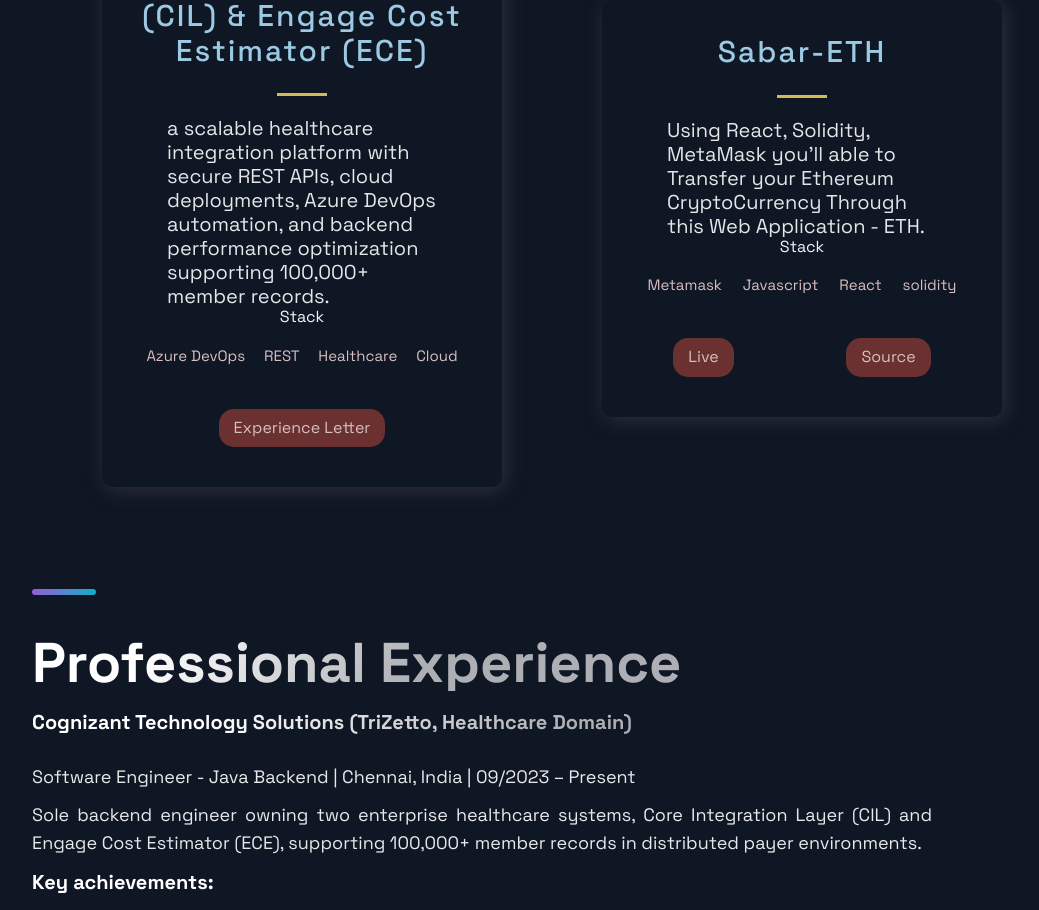
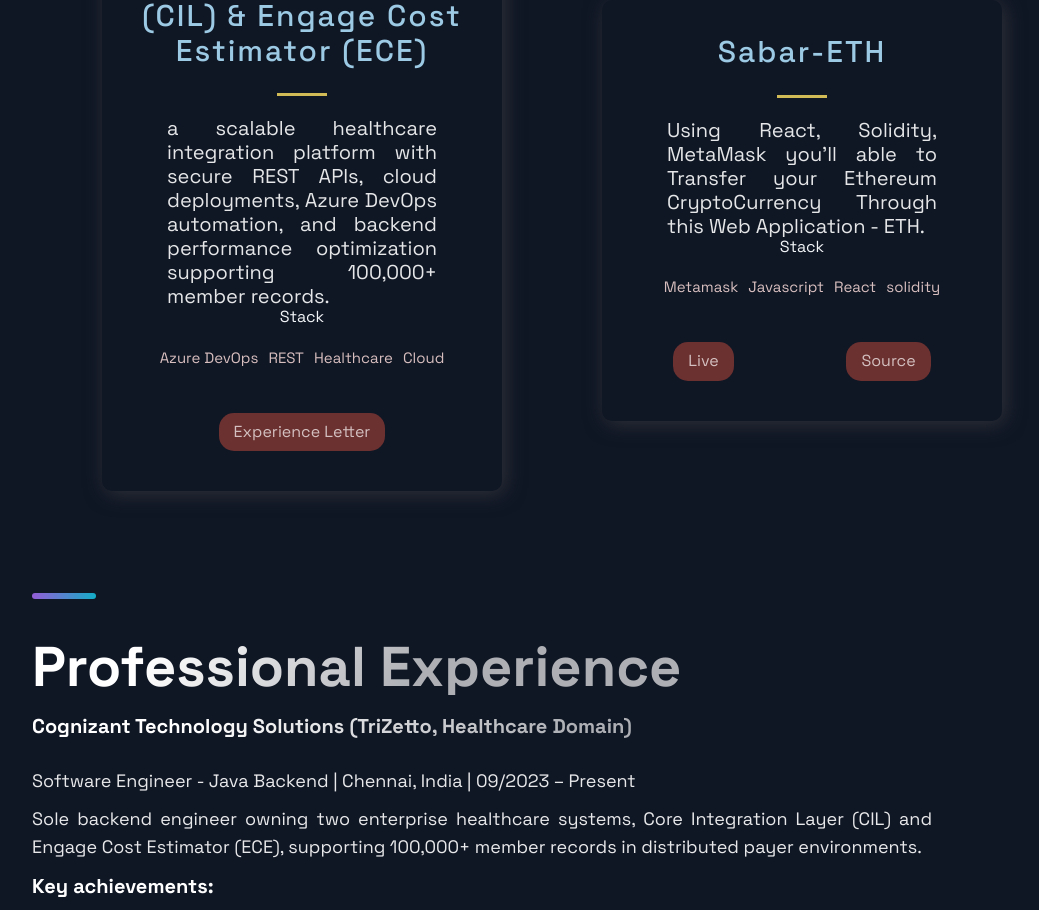
Before and after one commit to sabarinathan145/Flyer, a Next.js app: page / in a window 1280 px wide. Shown: the part 905-1815 px from the top of the page, without its empty margins (88-1127 px from the left). Built offline with nearby package versions, Linux system fonts and the light colour scheme.

Commit message:
Modify text alignment and improve TagList styling
Updated text alignment and TagList styles for better layout.

```diff
--- a/src/components/Projects/ProjectsStyles.js
+++ b/src/components/Projects/ProjectsStyles.js
@@ -73,7 +73,7 @@
   color: #e4e6e7;
   font-size: 2rem;
   line-height: 24px;
-  text-align: left;
+  text-align: justify;
   @media ${(props) => props.theme.breakpoints.sm} {
     padding: .3rem;
   }
@@ -102,11 +102,19 @@
 `;
 
 export const TagList = styled.ul`
-display: flex;
-justify-content: space-around;
-padding: 2rem;
+  display: flex;
+  flex-wrap: wrap;
+  justify-content: center;
+  gap: 1rem;
+  padding: 2rem;
+
+  @media ${(props) => props.theme.breakpoints.sm} {
+    padding: 1rem 0;
+    gap: 0.75rem;
+  }
 `
 export const Tag = styled.li`
-color: #d8bfbf;
-font-size: 1.5rem;
+  color: #d8bfbf;
+  font-size: 1.5rem;
+  margin: 0.2rem 0;
 `
```
